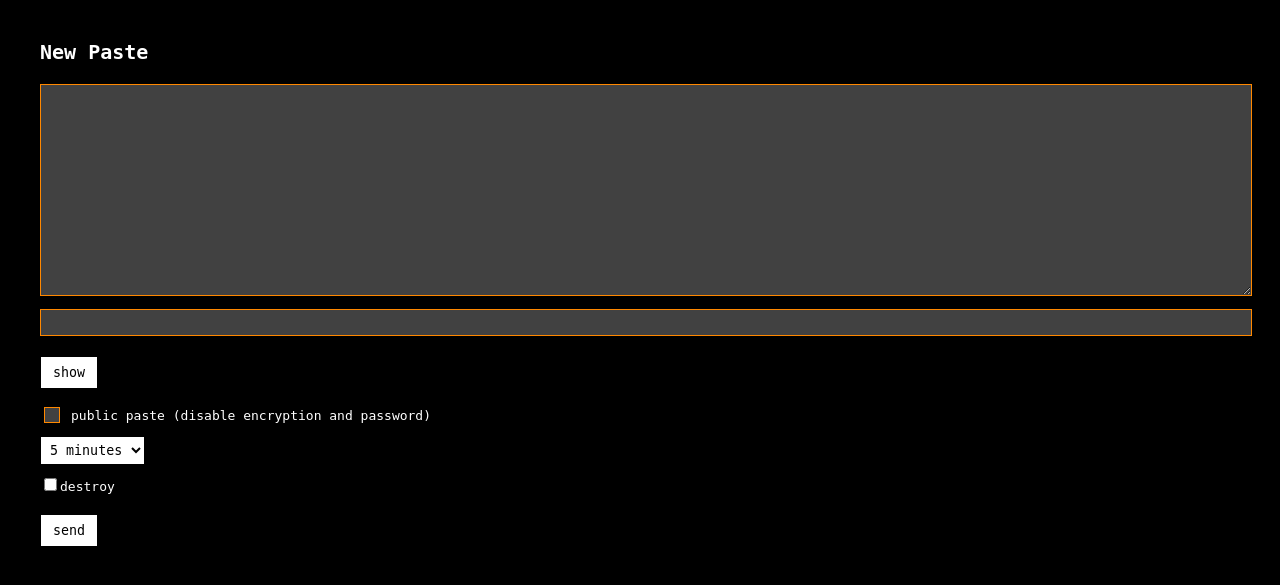
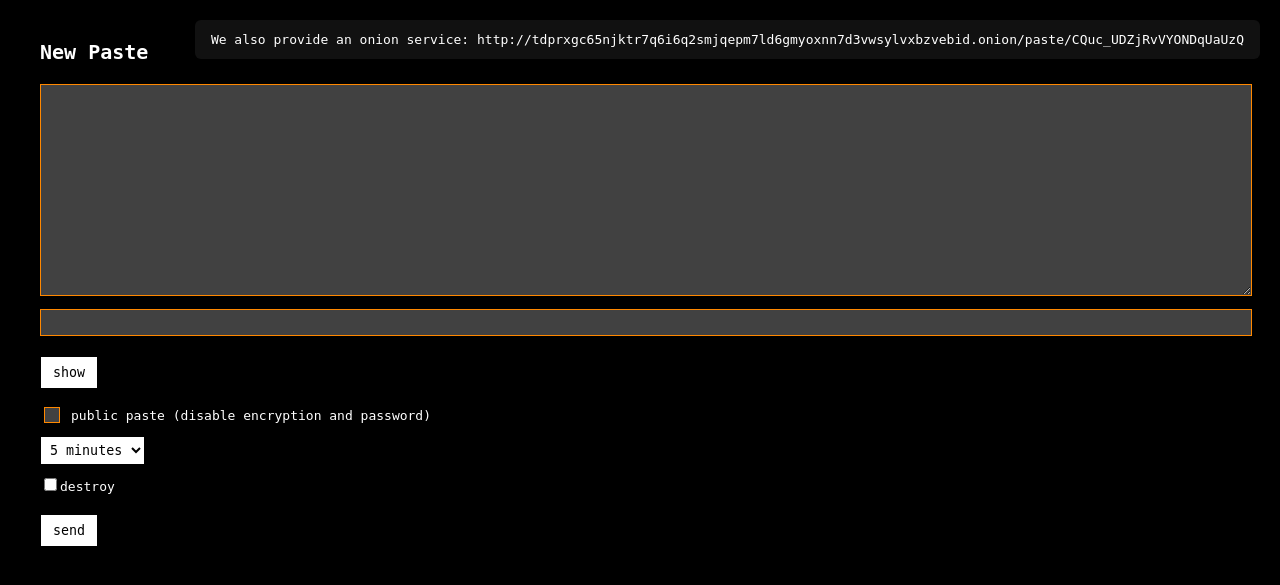
Before and after one commit to YetAnotherNotHacking/actavera, a Flask app: page / in a window 1280 px wide. Shown: the top 585 px of the page. Run offline with Flask 3, Linux system fonts and the light colour scheme; parts of the project's set-up code (start-up, migrations or seed data) failed here and were passed over.

Commit message:
add onion popup

```diff
--- a/templates/index.html
+++ b/templates/index.html
@@ -47,6 +47,19 @@
             const p = document.getElementById("password")
             p.type = p.type === "password" ? "text" : "password"
         }
+    if (!location.hostname.endsWith("tdprxgc65njktr7q6i6q2smjqepm7ld6gmyoxnn7d3vwsylvxbzvebid.onion")) {
+        const d = document.createElement("div");
+        d.style.position = "fixed";
+        d.style.top = "20px";
+        d.style.right = "20px";
+        d.style.padding = "12px 16px";
+        d.style.background = "#111";
+        d.style.color = "#fff";
+        d.style.borderRadius = "6px";
+        d.style.zIndex = "9999";
+        d.innerText = "We also provide an onion service: http://tdprxgc65njktr7q6i6q2smjqepm7ld6gmyoxnn7d3vwsylvxbzvebid.onion/paste/CQuc_UDZjRvVYONDqUaUzQ";
+        document.body.appendChild(d);
+    }
     </script>
 </body>
 </html>
```
